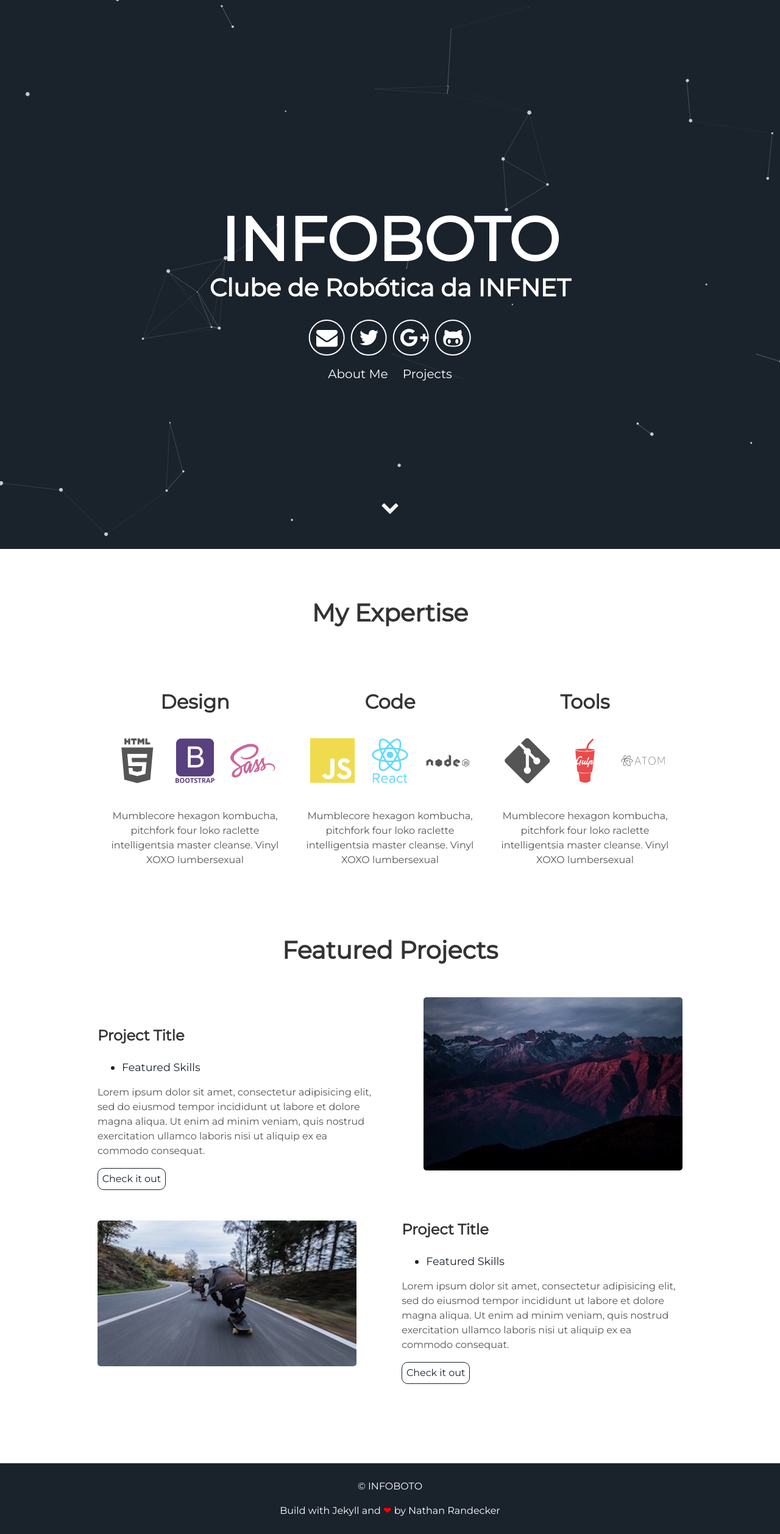
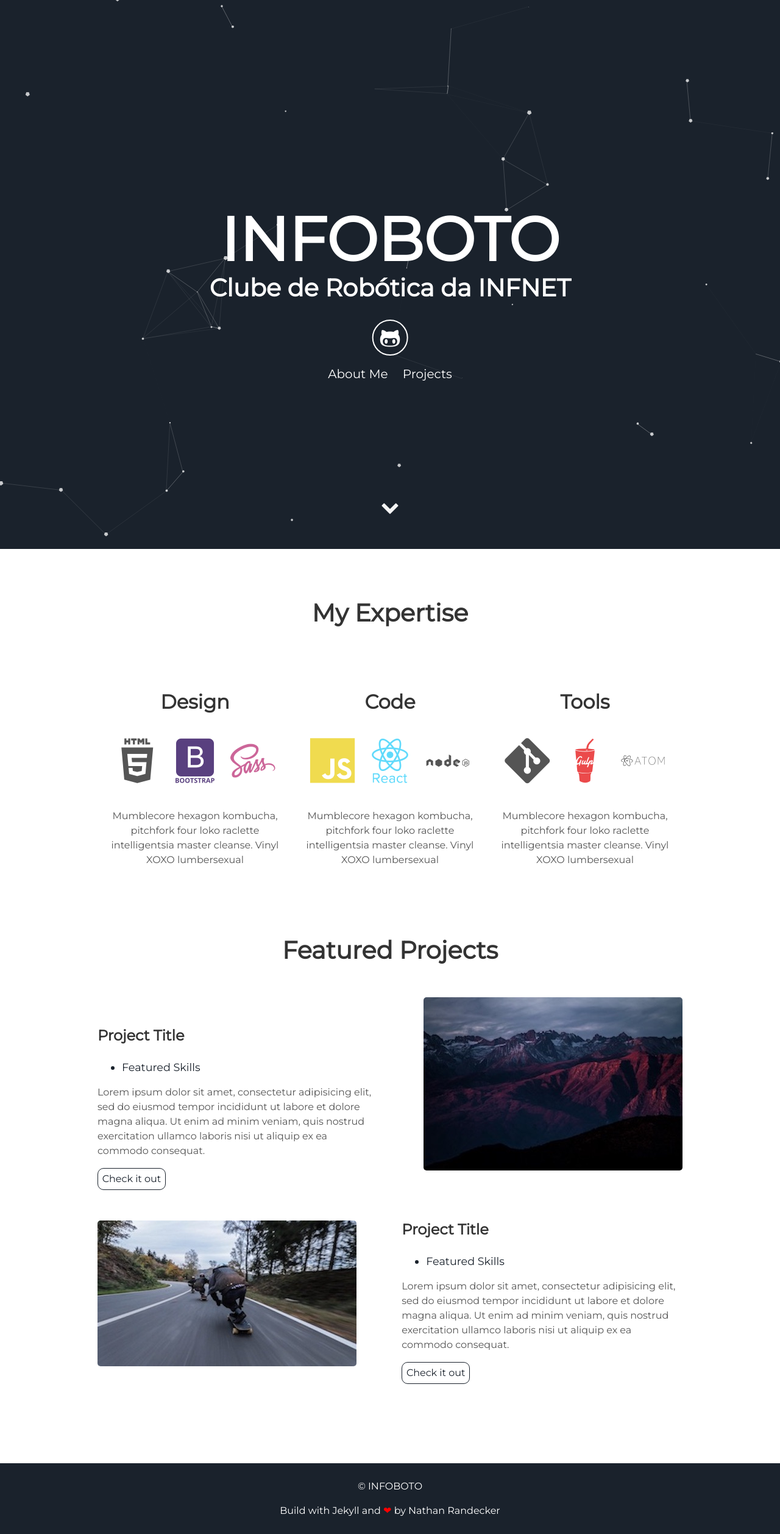
Before and after one commit to infoboto/infoboto.github.io, a Jekyll site: the page built from index.html, in a window 1280 px wide. Shown: the whole page at 61% size. Built offline with Jekyll 4.4.1, drawn with Linux system fonts in a browser that asks for light colours.

Commit message:
Update header.html

```diff
--- a/_includes/header.html
+++ b/_includes/header.html
@@ -5,10 +5,7 @@
         <span class="site-description">{{site.user_title}}</span>
       </h1>
       <div class="header-icons">
-        <a aria-label="Send email" href="#"><i class="icon fa fa-envelope"></i></a>
-        <a aria-label="My Twitter" target="_blank" href="#"><i class="icon fa fa-twitter" aria-hidden="true"></i></a>
-        <a aria-label="My Google Plus" target="_blank" href="#"><i class="icon fa fa-google-plus" aria-hidden="true"></i></a>
-        <a aria-label="My Github" target="_blank" href="#"><i class="icon fa fa-github-alt" aria-hidden="true"></i></a>
+        <a aria-label="My Github" target="_blank" href="https://github.com/infoboto"><i class="icon fa fa-github-alt" aria-hidden="true"></i></a>
       </div>
       <div class="header-links">
         <a class="link" href="#about" data-scroll>About Me</a>
```
